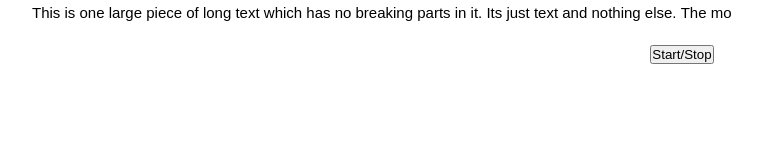
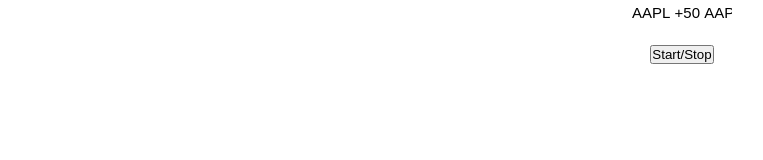
Before and after one commit to notalex/ticker-performance, a plain HTML site: page index.html in a window 1280 px wide. Shown: the whole page, without its empty margins (358-1121 px from the left). Drawn offline with nearby package versions, Linux system fonts and the light colour scheme.

Commit message:
no dynamic fonts due to performance issues

```diff
--- a/js/ticker.js
+++ b/js/ticker.js
@@ -1,9 +1,9 @@
 (function() {
-  var Context2d, elementList;
+  var ContextCreator, elementList;
 
   elementList = getElementsList();
 
-  Context2d = (function() {
+  ContextCreator = (function() {
     var addMissingAttributes, defaultColor, defaultText, imagePosition, intermediateSpace, textPosition;
 
     defaultColor = 'black';
@@ -35,33 +35,32 @@
       return text;
     };
 
-    function Context2d(id, initialPosition) {
+    function ContextCreator(id, initialPosition) {
       if (initialPosition == null) initialPosition = 5;
       this.canvas = document.getElementById(id);
       this.context = this.canvas.getContext('2d');
+      this.context.font = '15px Arial';
       this.position = initialPosition;
     }
 
-    Context2d.prototype.incrementPosition = function(object) {
+    ContextCreator.prototype.incrementPosition = function(object) {
       return this.position += object.width + intermediateSpace;
     };
 
-    Context2d.prototype.fillText = function(customText) {
+    ContextCreator.prototype.fillText = function(customText) {
       var metrics, text;
       text = addMissingAttributes(customText);
-      this.context.font = text.fontType;
       this.context.fillStyle = text.fontColor;
       this.context.fillText(text.value, this.position, textPosition.y);
       metrics = this.context.measureText(text.value);
       return this.incrementPosition(metrics);
     };
 
-    Context2d.prototype.fillPlainText = function(text) {
-      this.context.font = defaultText().fontType;
+    ContextCreator.prototype.fillPlainText = function(text) {
       return this.context.fillText(text, this.position, textPosition.y);
     };
 
-    Context2d.prototype.addImage = function(path) {
+    ContextCreator.prototype.addImage = function(path) {
       var image;
       image = new Image();
       image.src = "assets/" + path;
@@ -69,48 +68,53 @@
       return this.incrementPosition(image);
     };
 
-    return Context2d;
+    return ContextCreator;
 
   })();
 
   $(function() {
-    var addElements, animate, canvas, fun, pos, px, startPosition, textWidth, toggleTicker, value, wrappedContext;
-    startPosition = 200;
-    wrappedContext = new Context2d('ticker-with-plain-text', startPosition);
+    var addElements, animate, canvas, currentPosition, delayedAnimation, index, message, refreshMessageList, startPosition, textWidth, toggleTicker, wrappedContext;
+    index = 0;
+    startPosition = 800;
+    wrappedContext = new ContextCreator('ticker-with-plain-text', startPosition);
     canvas = wrappedContext.canvas;
-    value = 'This is one large piece of long text which has no breaking parts in it. Its just text and nothing else. The more content that is aded, teh more crapier it gets. So lets get it on';
-    addElements = function(elements) {
-      return wrappedContext.fillPlainText(value);
+    currentPosition = startPosition;
+    message = '';
+    toggleTicker = false;
+    refreshMessageList = function() {
+      var i, msg, _ref;
+      msg = '';
+      for (i = index, _ref = index + 14; index <= _ref ? i <= _ref : i >= _ref; index <= _ref ? i++ : i--) {
+        msg += "AAPL +5" + i + " ";
+      }
+      return message = msg;
     };
-    addElements(elementList);
-    px = 1;
-    pos = startPosition;
-    textWidth = wrappedContext.context.measureText(value).width;
+    addElements = function() {
+      return wrappedContext.fillPlainText(message);
+    };
+    refreshMessageList();
+    addElements();
+    textWidth = wrappedContext.context.measureText(message).width;
     animate = function() {
-      var funy;
       if (toggleTicker) {
-        pos -= px;
+        currentPosition -= 1;
         wrappedContext.context.clearRect(0, 0, canvas.width, canvas.height);
-        wrappedContext.position = pos;
-        addElements(elementList);
-        if ((pos + textWidth) < canvas.width) {
-          wrappedContext.position = pos + textWidth;
-          addElements(elementList);
+        wrappedContext.position = currentPosition;
+        addElements();
+        if ((currentPosition + textWidth) < canvas.width) {
+          wrappedContext.position = currentPosition + textWidth;
+          addElements();
         }
-        if (pos < -textWidth) {
-          pos += textWidth;
-          funy = function() {
-            return addElements(elementList);
-          };
-          return setTimeout(funy, 1000);
+        if (currentPosition < -textWidth) {
+          currentPosition += textWidth;
+          return refreshMessageList();
         }
       }
     };
-    toggleTicker = false;
-    fun = function() {
+    delayedAnimation = function() {
       return setInterval(animate, 33);
     };
-    setTimeout(fun, 2000);
+    setTimeout(delayedAnimation, 2000);
     return $('.ticker-with-plain-text').find('button').click(function() {
       return toggleTicker = !toggleTicker;
     });
--- a/lib/css/main.sass
+++ b/lib/css/main.sass
@@ -11,6 +11,5 @@ html, body
 body
   font-family: Verdana
   text-align: center
-.ticker-with-plain-text
-  button
-    margin-left: 800px
+button
+  margin-left: 800px
```
Also changed, not shown: css/main.css, 1 other file.
